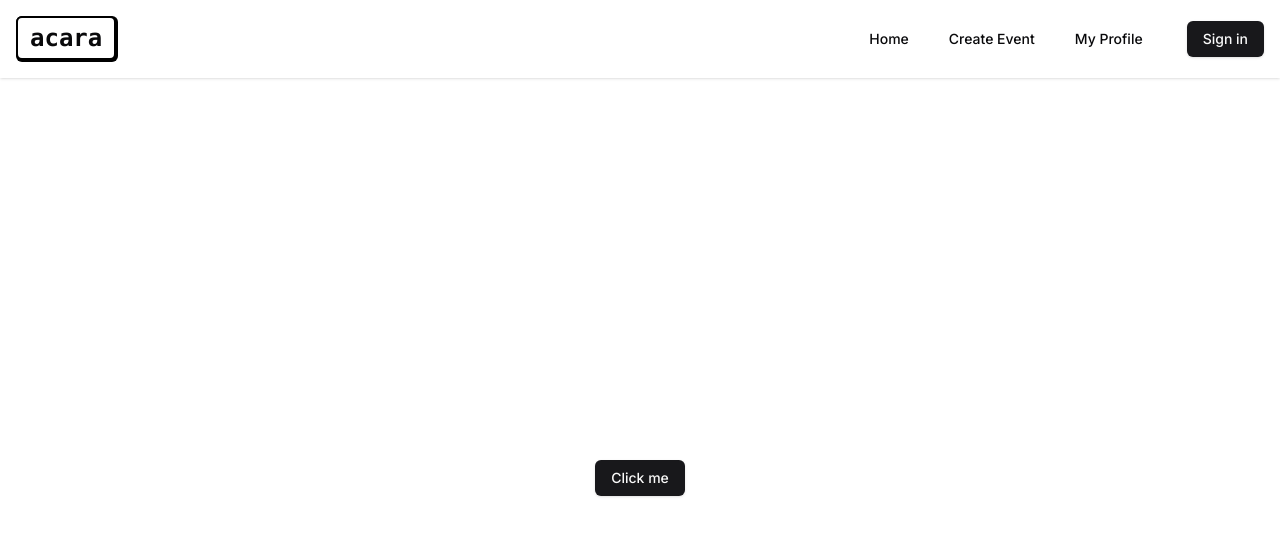
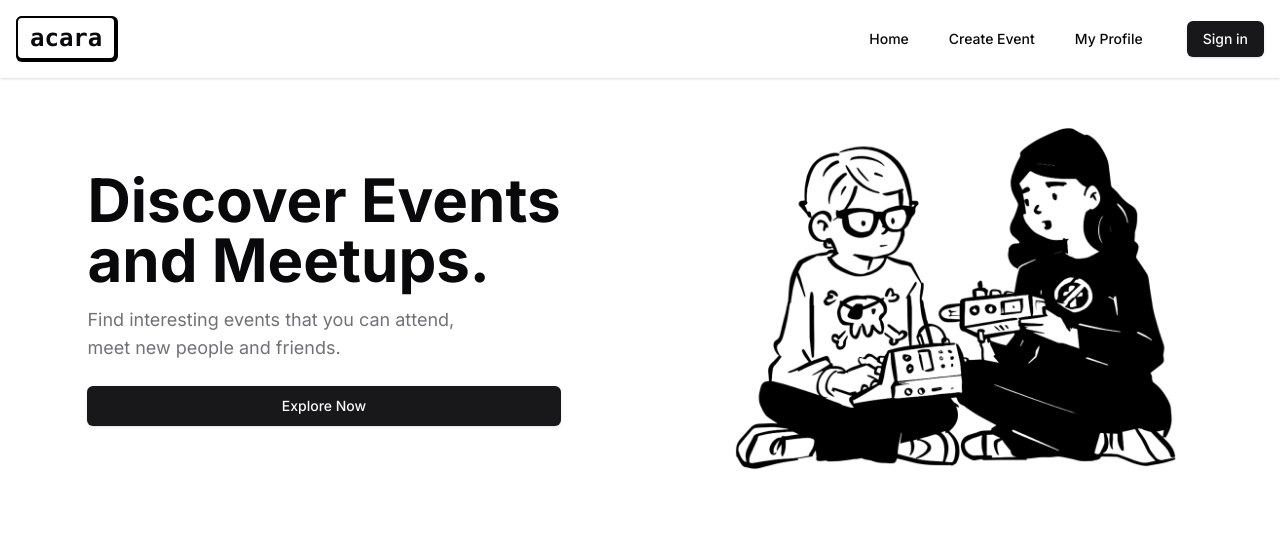
Before and after one commit to dimmasyusuf/acara, a Next.js app: page / in a window 1280 px wide. Shown: the top 536 px of the page. Built offline with nearby package versions, Linux system fonts and the light colour scheme; no server answers.

Commit message:
feat: create hero

```diff
--- a/app/(root)/layout.tsx
+++ b/app/(root)/layout.tsx
@@ -8,7 +8,7 @@ export default function RootLayout({
   return (
     <div className="max-w-screen-xl mx-auto">
       <Header />
-      <main>{children}</main>
+      <main className="p-4 mt-8">{children}</main>
     </div>
   );
 }
--- a/app/(root)/page.tsx
+++ b/app/(root)/page.tsx
@@ -1,9 +1,9 @@
-import { Button } from '@/components/ui/button';
+import Hero from '@/components/shared/Hero';
 
 export default function Home() {
   return (
-    <main className="flex w-full h-screen items-center justify-center">
-      <Button>Click me</Button>
-    </main>
+    <>
+      <Hero />
+    </>
   );
 }
--- /dev/null
+++ b/components/shared/Hero.tsx
@@ -0,0 +1,38 @@
+import { Button } from '@/components/ui/button';
+import Image from 'next/image';
+import Link from 'next/link';
+
+export default function Hero() {
+  return (
+    <section className="grid grid-cols-1 md:grid-cols-2 gap-8 md:gap-4">
+      <div className="flex justify-center items-center order-2 md:order-1">
+        <div className="flex flex-col justify-center items-center">
+          <h1 className="text-4xl sm:text-5xl lg:text-6xl font-bold text-center md:text-left mb-2 sm:mb-4 w-full">
+            Discover Events <br />
+            and Meetups.
+          </h1>
+          <p className="text-center md:text-left text-muted-foreground lg:text-lg mb-4 sm:mb-6 w-full">
+            Find interesting events that you can attend,
+            <br />
+            meet new people and friends.
+          </p>
+          <Button
+            size="lg"
+            className="w-full"
+            asChild
+          >
+            <Link href="/">Explore Now</Link>
+          </Button>
+        </div>
+      </div>
+      <div className="flex justify-center items-end order-1 md:order-2">
+        <Image
+          src="/images/hero.png"
+          width={448}
+          height={448}
+          alt="event"
+        />
+      </div>
+    </section>
+  );
+}
```
Also changed, not shown: public/images/hero.png (added).
